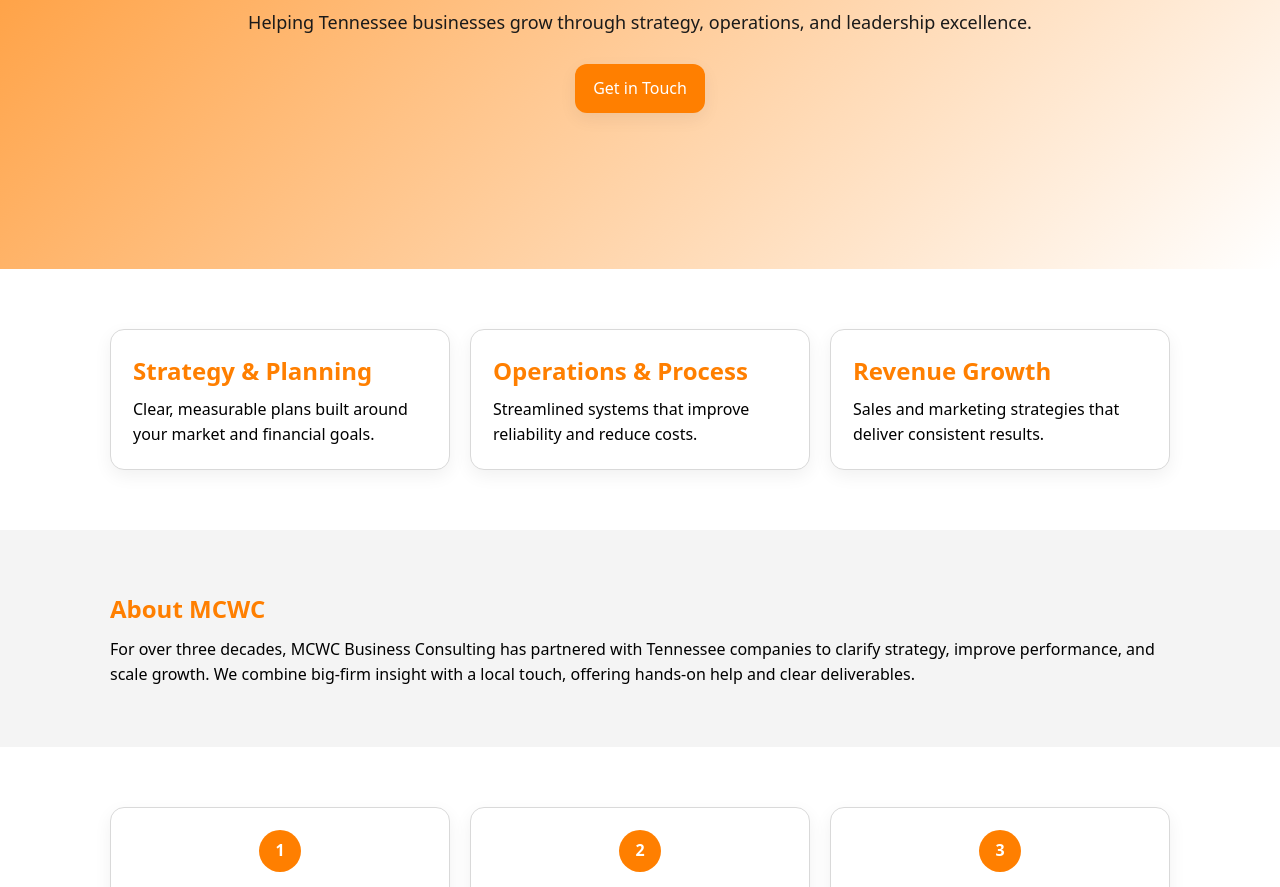
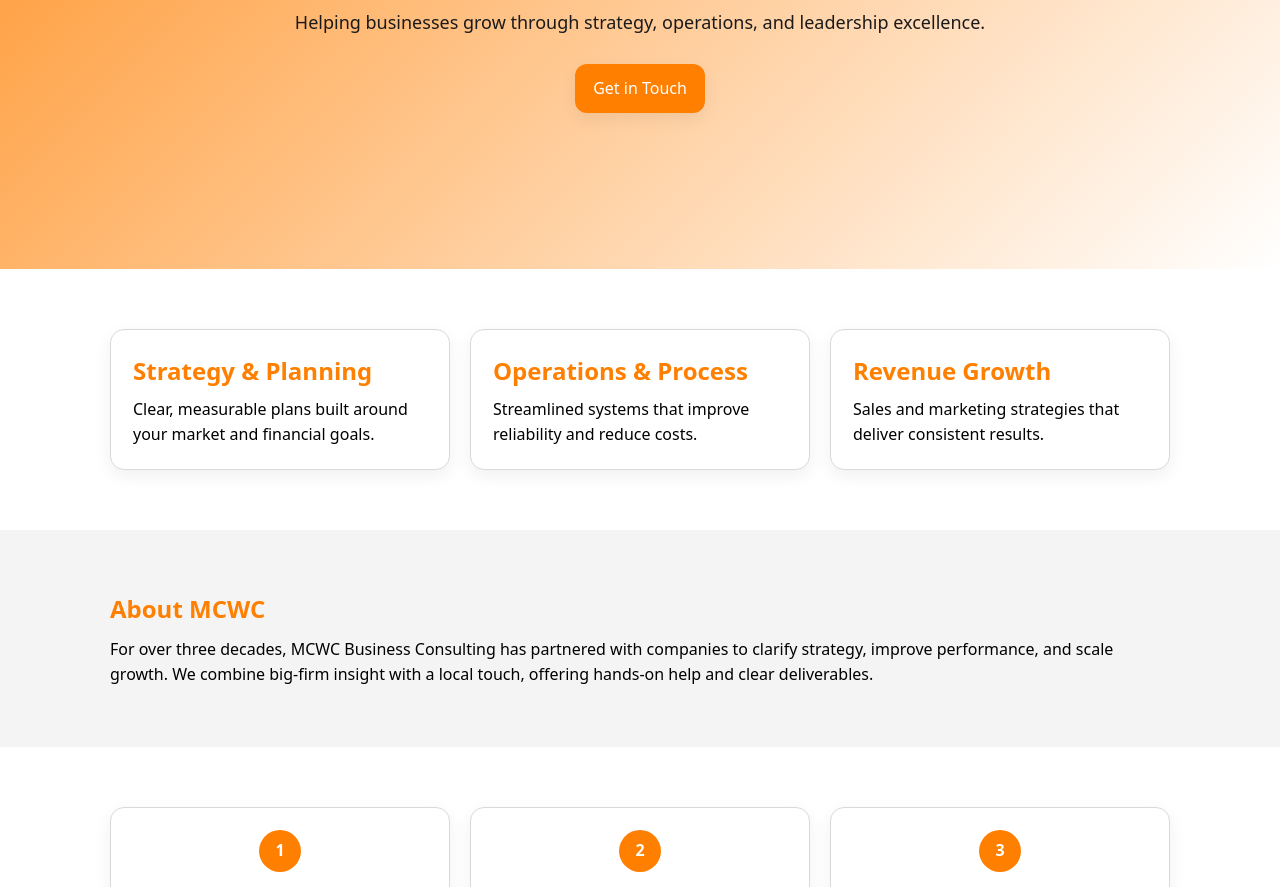
Before and after one commit to chad859collins/MCWC-4, a plain HTML site: page index.html in a window 1280 px wide. Shown: the part 357-1244 px from the top of the page. Drawn offline with Linux system fonts and the light colour scheme.

Commit message:
Update index.html

```diff
--- a/index.html
+++ b/index.html
@@ -74,7 +74,7 @@
 <section class="hero">
   <div class="hero-inner">
     <h1>Tennessee Business Consulting<br><span>30+ Years of Experience</span></h1>
-    <p>Helping Tennessee businesses grow through strategy, operations, and leadership excellence.</p>
+    <p>Helping businesses grow through strategy, operations, and leadership excellence.</p>
     <a href="#contact" class="btn">Get in Touch</a>
   </div>
 </section>
@@ -99,7 +99,7 @@
 <section id="about" class="section alt">
   <div class="container">
     <h2 style="color:var(--brand);margin-bottom:10px;">About MCWC</h2>
-    <p>For over three decades, MCWC Business Consulting has partnered with Tennessee companies to clarify strategy, improve performance, and scale growth. We combine big-firm insight with a local touch, offering hands-on help and clear deliverables.</p>
+    <p>For over three decades, MCWC Business Consulting has partnered with companies to clarify strategy, improve performance, and scale growth. We combine big-firm insight with a local touch, offering hands-on help and clear deliverables.</p>
   </div>
 </section>
 
```
